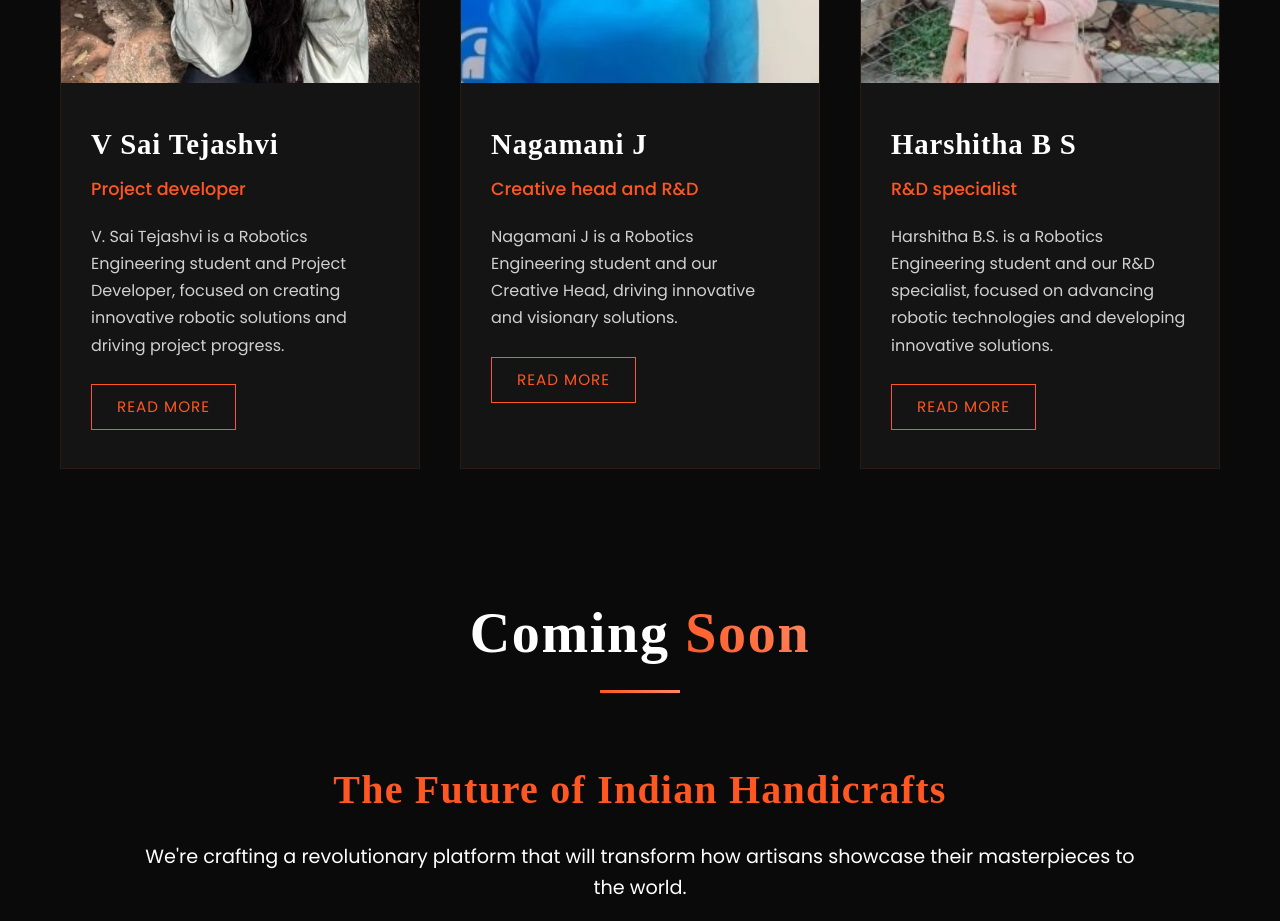
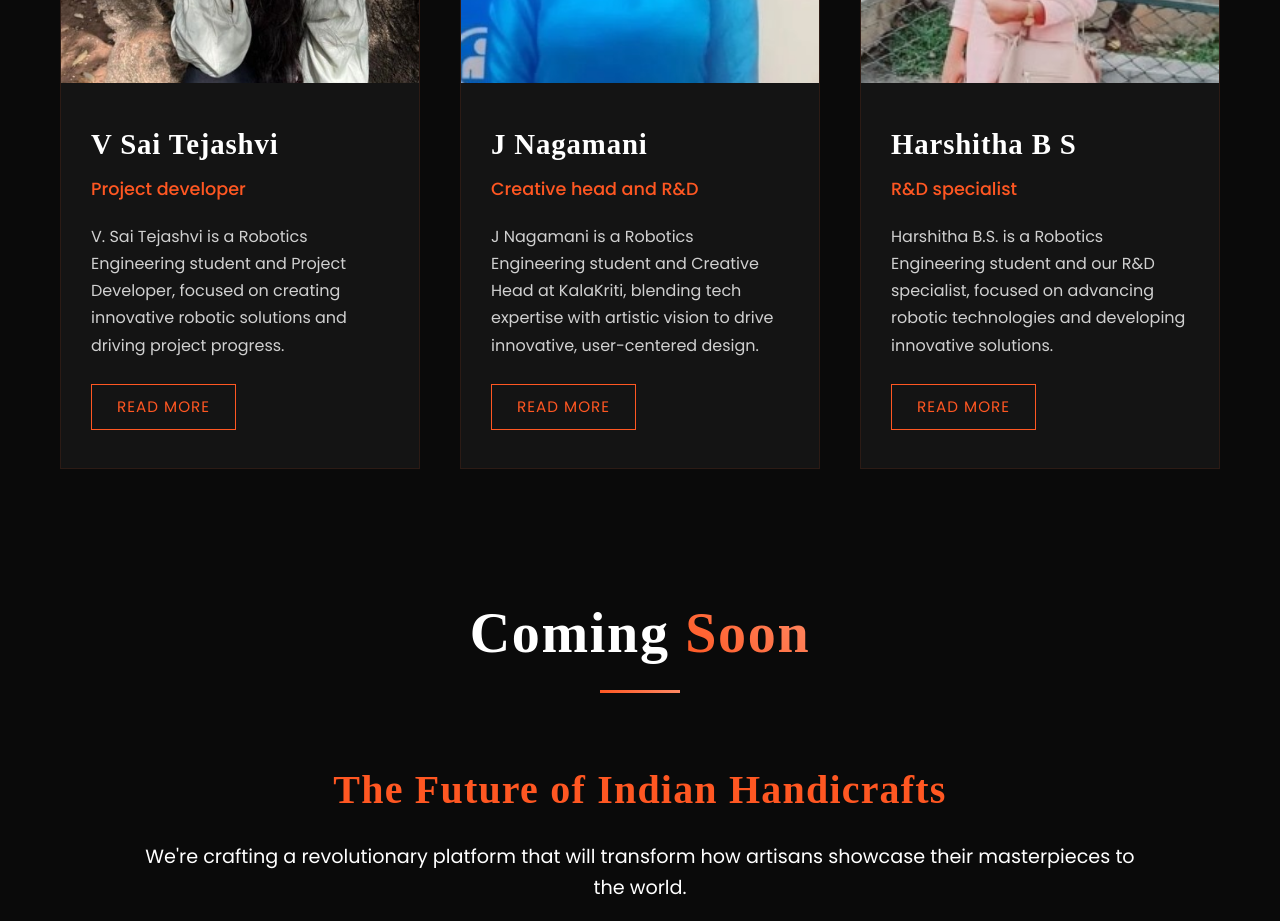
Before and after one commit to som0801/Landing-page-kalakriti, a plain HTML site: page index.html in a window 1280 px wide. Shown: the part 4880-5801 px from the top of the page. Drawn offline with nearby package versions, Linux system fonts and the light colour scheme; a script that the page names is missing.

Commit message:
Update index.html

```diff
--- a/index.html
+++ b/index.html
@@ -173,9 +173,9 @@
         <div class="team-member">
           <img src="./naga.jpg" alt="Nagamani J" class="member-image">
           <div class="member-info">
-            <h3 class="member-name">Nagamani J</h3>
+            <h3 class="member-name">J Nagamani </h3>
             <p class="member-role">Creative head and R&D</p>
-            <p class="member-description">Nagamani J is a Robotics Engineering student and our Creative Head, driving innovative and visionary solutions.</p>
+            <p class="member-description">J Nagamani is a Robotics Engineering student and Creative Head at KalaKriti, blending tech expertise with artistic vision to drive innovative, user-centered design.</p>
             <a href="./team/nagamani.html" class="read-more">READ MORE</a>
           </div>
         </div>
```
